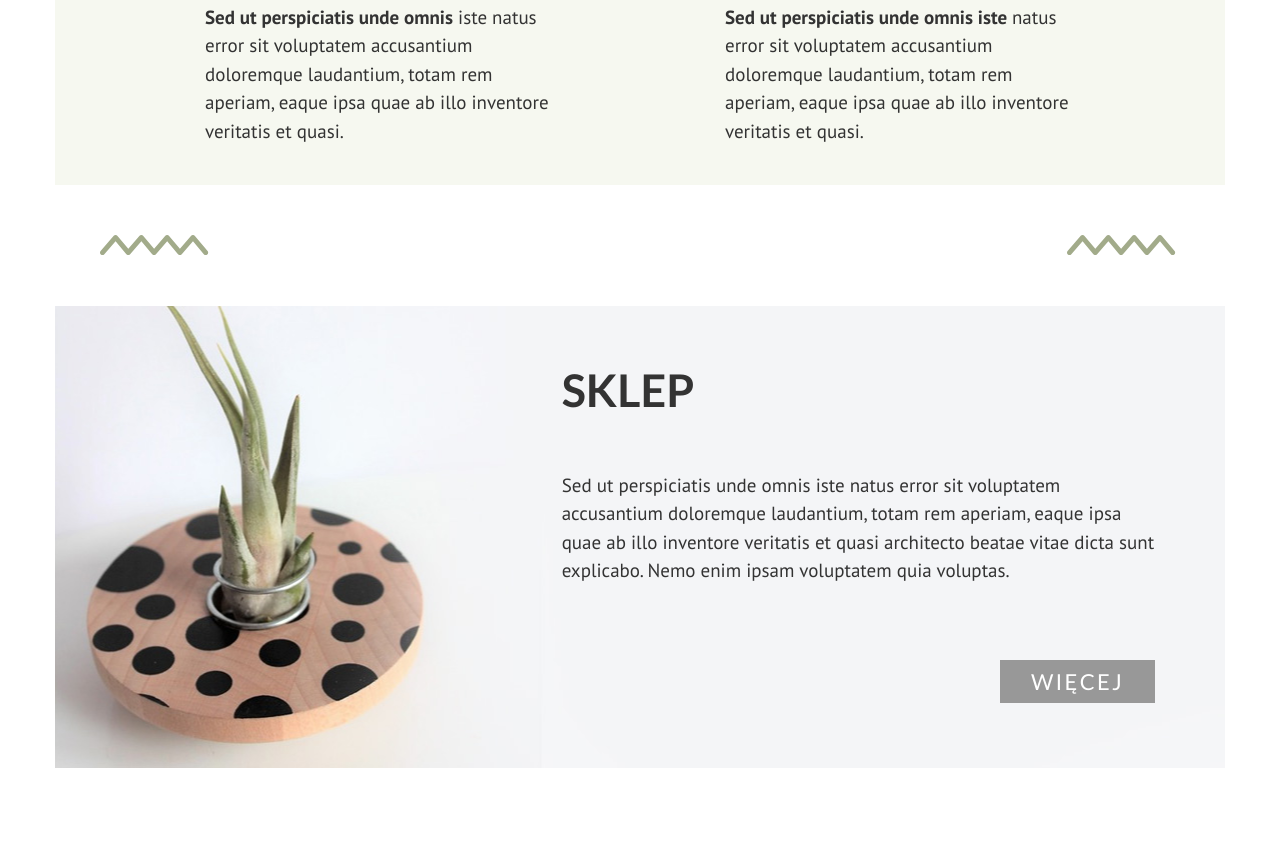
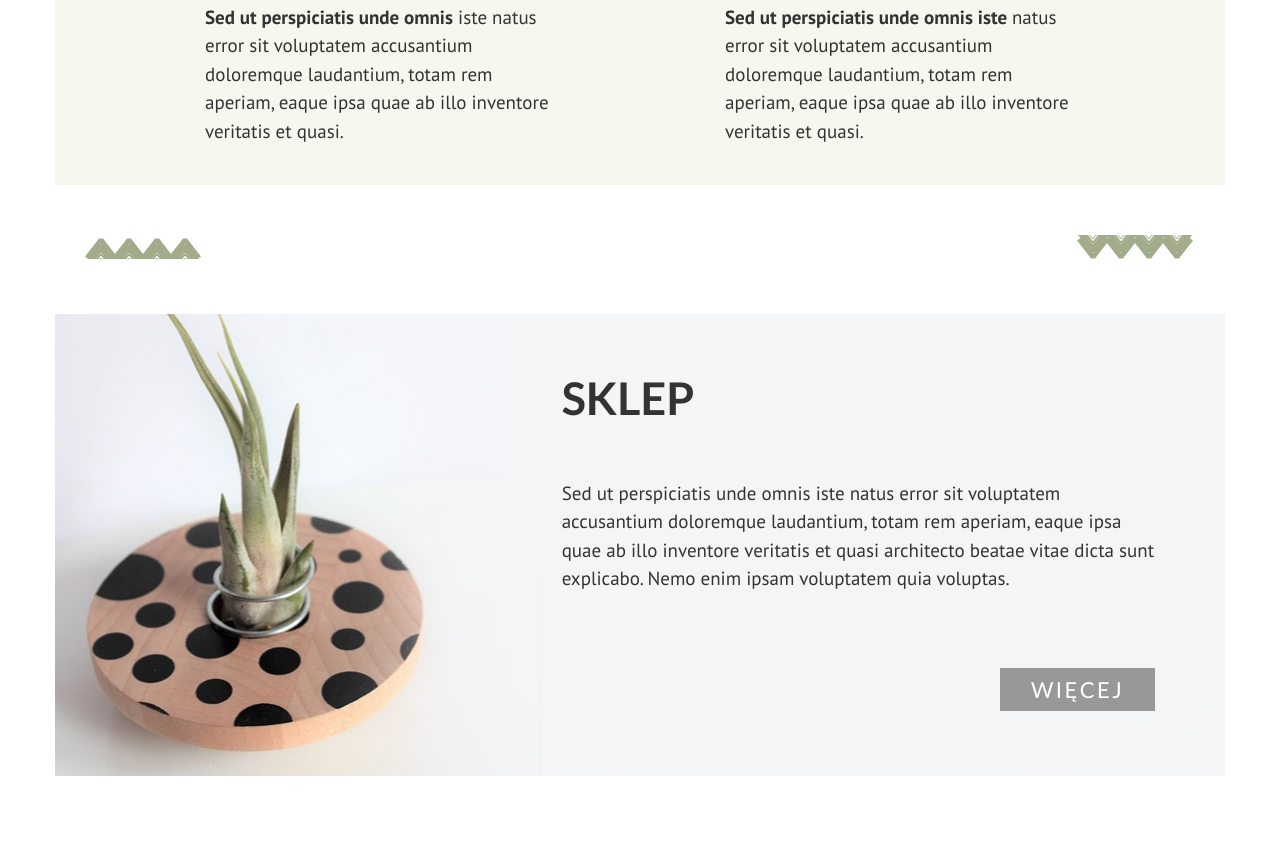
Before and after one commit to DagmaraJagodzinska/dechy, a website: page index.html in a window 1280 px wide. Shown: the part 1195-2045 px from the top of the page. Drawn offline with nearby package versions, Linux system fonts and the light colour scheme.

Commit message:
wood-animation....

```diff
--- a/index.html
+++ b/index.html
@@ -6,7 +6,9 @@
     <script async src="https://www.googletagmanager.com/gtag/js?id=UA-114187861-1"></script>
     <script>
         window.dataLayer = window.dataLayer || [];
-        function gtag(){dataLayer.push(arguments);}
+        function gtag() {
+            dataLayer.push(arguments);
+        }
         gtag('js', new Date());
 
         gtag('config', 'UA-114187861-1');
@@ -15,14 +17,17 @@
     <meta charset="UTF-8">
     <meta name="viewport" content="width=device-width, initial-scale=1.0">
     <title>Oddech</title>
-	<link rel="stylesheet" href="https://maxcdn.bootstrapcdn.com/bootstrap/3.3.7/css/bootstrap.min.css" integrity="sha384-BVYiiSIFeK1dGmJRAkycuHAHRg32OmUcww7on3RYdg4Va+PmSTsz/K68vbdEjh4u"
+    <link rel="stylesheet" href="https://maxcdn.bootstrapcdn.com/bootstrap/3.3.7/css/bootstrap.min.css"
+          integrity="sha384-BVYiiSIFeK1dGmJRAkycuHAHRg32OmUcww7on3RYdg4Va+PmSTsz/K68vbdEjh4u"
           crossorigin="anonymous">
-	<link rel="stylesheet" href="css/main.css" />
+    <link rel="stylesheet" href="css/main.css"/>
     <link rel="shortcut icon" href="img/favicon.ico" type="image/x-icon">
     <link href="https://fonts.googleapis.com/css?family=Lato:400,700,900|PT+Sans:400,700" rel="stylesheet">
     <script src="https://cdnjs.cloudflare.com/ajax/libs/jquery/3.2.1/jquery.min.js"></script>
-	<script src="https://maxcdn.bootstrapcdn.com/bootstrap/3.3.7/js/bootstrap.min.js" integrity="sha384-Tc5IQib027qvyjSMfHjOMaLkfuWVxZxUPnCJA7l2mCWNIpG9mGCD8wGNIcPD7Txa"
+    <script src="https://maxcdn.bootstrapcdn.com/bootstrap/3.3.7/js/bootstrap.min.js"
+            integrity="sha384-Tc5IQib027qvyjSMfHjOMaLkfuWVxZxUPnCJA7l2mCWNIpG9mGCD8wGNIcPD7Txa"
             crossorigin="anonymous"></script>
+    <script src="wood-animation.js"></script>
 </head>
 <body>
 <header class="container">
@@ -36,10 +41,14 @@
                 </div>
             </div>
             <ul class="nav navbar-nav navbar-right">
-					<li class="nav-item"><a class="nav-item-link change-color is-bold-roboto" href="#" target="_blank">blog</a></li>
-					<li class="nav-item"><a class="nav-item-link change-color is-bold-roboto" href="#"  target="_blank">inni</a></li>
-					<li class="nav-item"><a class="nav-item-link change-color is-bold-roboto" href="#"  target="_blank">sklep</a></li>
-					<li class="nav-item"><a class="nav-item-link change-color is-bold-roboto" href="#"  target="_blank">kontakt</a></li>
+                <li class="nav-item"><a class="nav-item-link change-color is-bold-roboto" href="#"
+                                        target="_blank">blog</a></li>
+                <li class="nav-item"><a class="nav-item-link change-color is-bold-roboto" href="#"
+                                        target="_blank">inni</a></li>
+                <li class="nav-item"><a class="nav-item-link change-color is-bold-roboto" href="#"
+                                        target="_blank">sklep</a></li>
+                <li class="nav-item"><a class="nav-item-link change-color is-bold-roboto" href="#" target="_blank">kontakt</a>
+                </li>
             </ul>
         </div>
     </nav>
@@ -47,7 +56,8 @@
 <section class="hello-section">
     <div class="container">
         <div class="hello-text">
-				<h1 class="text-left main-header"><span class="is-bold">Lorem ipsum dolor sit amet </span>, consectetur, sed do eiusmod tempor incididunt ut labore et dolore magna aliqua. </span></h1>
+            <h1 class="text-left main-header"><span class="is-bold">Lorem ipsum dolor sit amet </span>, consectetur, sed
+                do eiusmod tempor incididunt ut labore et dolore magna aliqua. </span></h1>
         </div>
     </div>
 </section>
@@ -85,7 +95,9 @@
                     <img class="second-section-img" alt="flowers photo" src="img/aneta_icon.svg">
                 </div>
                 <div>
-						<p class="text-left section-text is-PtSans"><span class="is-bold">Sed ut perspiciatis unde omnis</span> iste natus error sit voluptatem accusantium
+                    <p class="text-left section-text is-PtSans"><span
+                            class="is-bold">Sed ut perspiciatis unde omnis</span> iste natus error sit voluptatem
+                        accusantium
                         doloremque laudantium, totam rem aperiam, eaque ipsa quae ab illo inventore veritatis et quasi.
                     </p>
                 </div>
@@ -95,7 +107,8 @@
                     <img class="second-section-img" alt="flowers photo" src="img/maria_icon.svg">
                 </div>
                 <div>
-						<p class="text-left section-text is-PtSans"><span class="is-bold">Sed ut perspiciatis unde omnis iste </span> natus error sit voluptatem accusantium
+                    <p class="text-left section-text is-PtSans"><span class="is-bold">Sed ut perspiciatis unde omnis iste </span>
+                        natus error sit voluptatem accusantium
                         doloremque laudantium, totam rem aperiam, eaque ipsa quae ab illo inventore veritatis et quasi.
                     </p>
                 </div>
@@ -103,14 +116,30 @@
         </div>
     </div>
 </section>
-	<section class="pattern">
+<section class="pattern ">
     <div class="container">
         <div class="row">
-				<div class="col-xs-12 col-sm-6 col-md-6">
-					<img class="pattern-img" alt="flowers photo" src="img/pattern.svg">
+            <div class="col-xs-12 col-sm-6 col-md-6 pattern-img">
+                <!--<img class="pattern-img" alt="flowers photo" src="img/pattern.svg">-->
+                <svg version="1.1" class="wood-animated " xmlns="http://www.w3.org/2000/svg" xmlns:xlink="http://www.w3.org/1999/xlink" x="0px" y="0px"
+                	 width="118px" height="24px" viewBox="0 0 118 20" enable-background="new 0 0 250 60" xml:space="preserve">
+                        <path class="path" fill="none"  stroke="#A2AB8A" stroke-width="5" stroke-miterlimit="1" d="M2 21 l 14 -18 l 14 18 l 14 -18 l 14 18 l 14 -18 l 14 18 l 14 -18 l 14 18 "></path>
+                        <path class="path1" fill="none" stroke="#A2AB8A" stroke-width="4" stroke-miterlimit="1" d="M2 27 l 14 -18 l 14 18 l 14 -18 l 14 18 l 14 -18 l 14 18 l 14 -18 l 14 18"></path>
+                        <path class="path2" fill="none" stroke="#A2AB8A" stroke-width="3" stroke-miterlimit="1" d="M2 31 l 14 -18 l 14 18 l 14 -18 l 14 18 l 14 -18 l 14 18 l 14 -18 l 14 18"></path>
+                        <path class="path3" fill="none" stroke="#A2AB8A" stroke-width="2" stroke-miterlimit="1" d="M2 35 l 14 -18 l 14 18 l 14 -18 l 14 18 l 14 -18 l 14 18 l 14 -18 l 14 18"></path>
+                        <path class="path4" fill="none" stroke="#A2AB8A" stroke-width="1" stroke-miterlimit="1" d="M2 39 l 14 -18 l 14 18 l 14 -18 l 14 18 l 14 -18 l 14 18 l 14 -18 l 14 18"></path>
+                </svg>
             </div>
-				<div class="col-xs-12 col-sm-6 col-md-6 text-right">
-					<img class="pattern-img" alt="flowers photo" src="img/pattern.svg">
+            <div class="col-xs-12 col-sm-6 col-md-6 text-right pattern-img">
+                <!--<img class="pattern-img" alt="flowers photo" src="img/pattern.svg">-->
+                <svg version="1.1" class="wood-animated " xmlns="http://www.w3.org/2000/svg" xmlns:xlink="http://www.w3.org/1999/xlink" x="0px" y="0px"
+                	 width="118px" height="24px" viewBox="0 0 118 20" enable-background="new 0 0 250 60" xml:space="preserve">
+                        <path class="path"  fill="none"  stroke="#A2AB8A" stroke-width="5" stroke-miterlimit="1" d="M2 2 l 14 18 l 14 -18 l 14 18 l 14 -18 l 14 18 l 14 -18 l 14 18 l 14 -18 "></path>
+                        <path class="path1" fill="none"  stroke="#A2AB8A" stroke-width="4" stroke-miterlimit="1"   d="M2 -4 l 14 18 l 14 -18 l 14 18 l 14 -18 l 14 18 l 14 -18 l 14 18 l 14 -18"></path>
+                        <path class="path2" fill="none"  stroke="#A2AB8A" stroke-width="3" stroke-miterlimit="1"   d="M2 -8 l 14 18 l 14 -18 l 14 18 l 14 -18 l 14 18 l 14 -18 l 14 18 l 14 -18"></path>
+                        <path class="path3" fill="none"  stroke="#A2AB8A" stroke-width="2" stroke-miterlimit="1"   d="M2 -12 l 14 18 l 14 -18 l 14 18 l 14 -18 l 14 18 l 14 -18 l 14 18 l 14 -18"></path>
+                        <path class="path4" fill="none"  stroke="#A2AB8A" stroke-width="1" stroke-miterlimit="1"   d="M2 -16 l 14 18 l 14 -18 l 14 18 l 14 -18 l 14 18 l 14 -18 l 14 18 l 14 -18"></path>
+                </svg>
             </div>
         </div>
     </div>
@@ -124,7 +153,8 @@
                     <p class="section-text is-PtSans">
                         Sed ut perspiciatis unde omnis iste natus error sit voluptatem accusantium
                         doloremque laudantium, totam rem aperiam, eaque ipsa quae ab illo inventore
-							veritatis et quasi architecto beatae vitae dicta sunt explicabo. Nemo enim ipsam voluptatem quia voluptas.
+                        veritatis et quasi architecto beatae vitae dicta sunt explicabo. Nemo enim ipsam voluptatem quia
+                        voluptas.
                     </p>
                     <button type="button" class="btn shop-button pull-right">Więcej</button>
                 </div>
@@ -178,13 +208,17 @@
         <div class="row">
             <div class="col-xs-12 col-sm-6 col-md-6 icons">
                 <div class="social">
-					<a href="https://www.facebook.com/dobryoddech/" target="_blank"><img class="icon"alt="facebook icon" src="img/fb_icon.svg"></a>
-					<a href="https://www.instagram.com/od_dech/" target="_blank"><img class="icon"alt="instagram icon" src="img/insta_icon.svg"></a>
+                    <a href="https://www.facebook.com/dobryoddech/" target="_blank"><img class="icon"
+                                                                                         alt="facebook icon"
+                                                                                         src="img/fb_icon.svg"></a>
+                    <a href="https://www.instagram.com/od_dech/" target="_blank"><img class="icon" alt="instagram icon"
+                                                                                      src="img/insta_icon.svg"></a>
                 </div>
             </div>
             <div class="col-xs-12 col-sm-6 col-md-6">
                 <p class="text-right rights"><span class="is-bold">©Oddech</span> | All rights Reserved 2018 | </p>
-				<p class="text-right rights">Made by <a class="made-by is-bold" href="http://glitterbrainz.com/" target="_blank">Glitterbrainz</a></p>
+                <p class="text-right rights">Made by <a class="made-by is-bold" href="http://glitterbrainz.com/"
+                                                        target="_blank">Glitterbrainz</a></p>
             </div>
         </div>
     </div>
--- /dev/null
+++ b/wood-animation.js
@@ -0,0 +1,39 @@
+
+$(document).ready(function () {
+    var smallMediaWidth = 768;
+    var viewportWidth = $(window).outerWidth();
+    var firstStripes = $('.wood-animated');
+    $(firstStripes).each(function (i) {
+        var top_of_object = $(this).offset().top;
+        var bottom_of_window = $(window).scrollTop() + $(window).height();
+        var top_of_window = $(window).scrollTop();
+        var bottom_of_object =
+            $(this).offset().top + $(this).outerHeight();
+
+        if (bottom_of_object > top_of_window && top_of_object < bottom_of_window ) {
+            $(this).addClass('animate');
+        }
+    });
+
+    /* Every time the window is scrolled ... */
+    $(window).scroll(function () {
+        /* Check the location of each desired element */
+        $('.wood-animated').each(function (i) {
+            var bottom_of_object =
+                $(this).offset().top + $(this).outerHeight();
+            var top_of_object = $(this).offset().top;
+            var middle_of_object =
+                $(this).offset().top + $(this).outerHeight() / 2;
+            var bottom_of_window = $(window).scrollTop() + $(window).height();
+            var top_of_window = $(window).scrollTop();
+            /* If the object is completely visible in the window, fade in it */
+
+                if (bottom_of_object > top_of_window && top_of_object < bottom_of_window ) {
+                    $(this).addClass('animate');
+                } else {
+                    $(this).removeClass('animate');
+                }
+        });
+    });
+
+});
```
Lines whose indentation alone changed are shown as unchanged.
